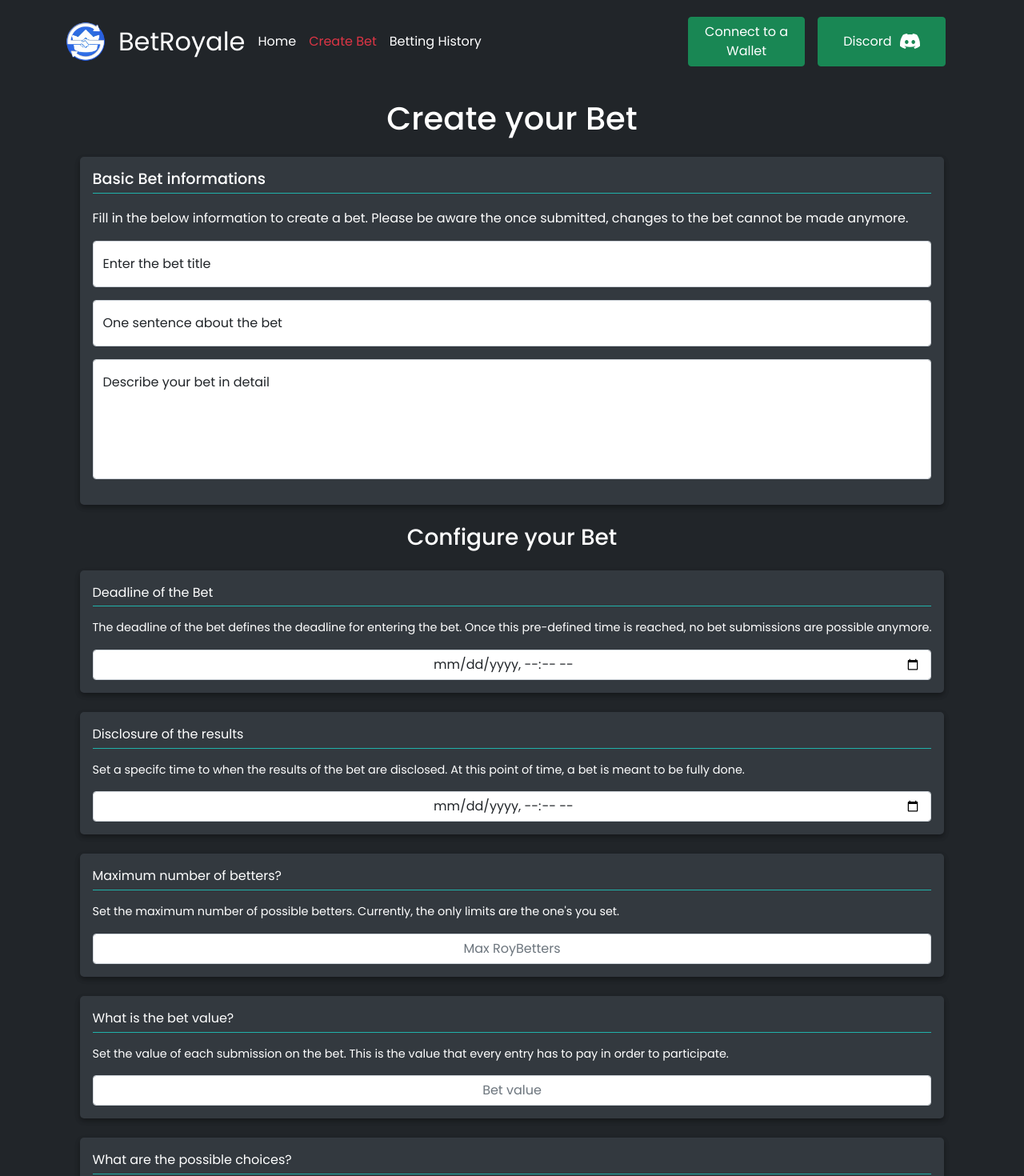
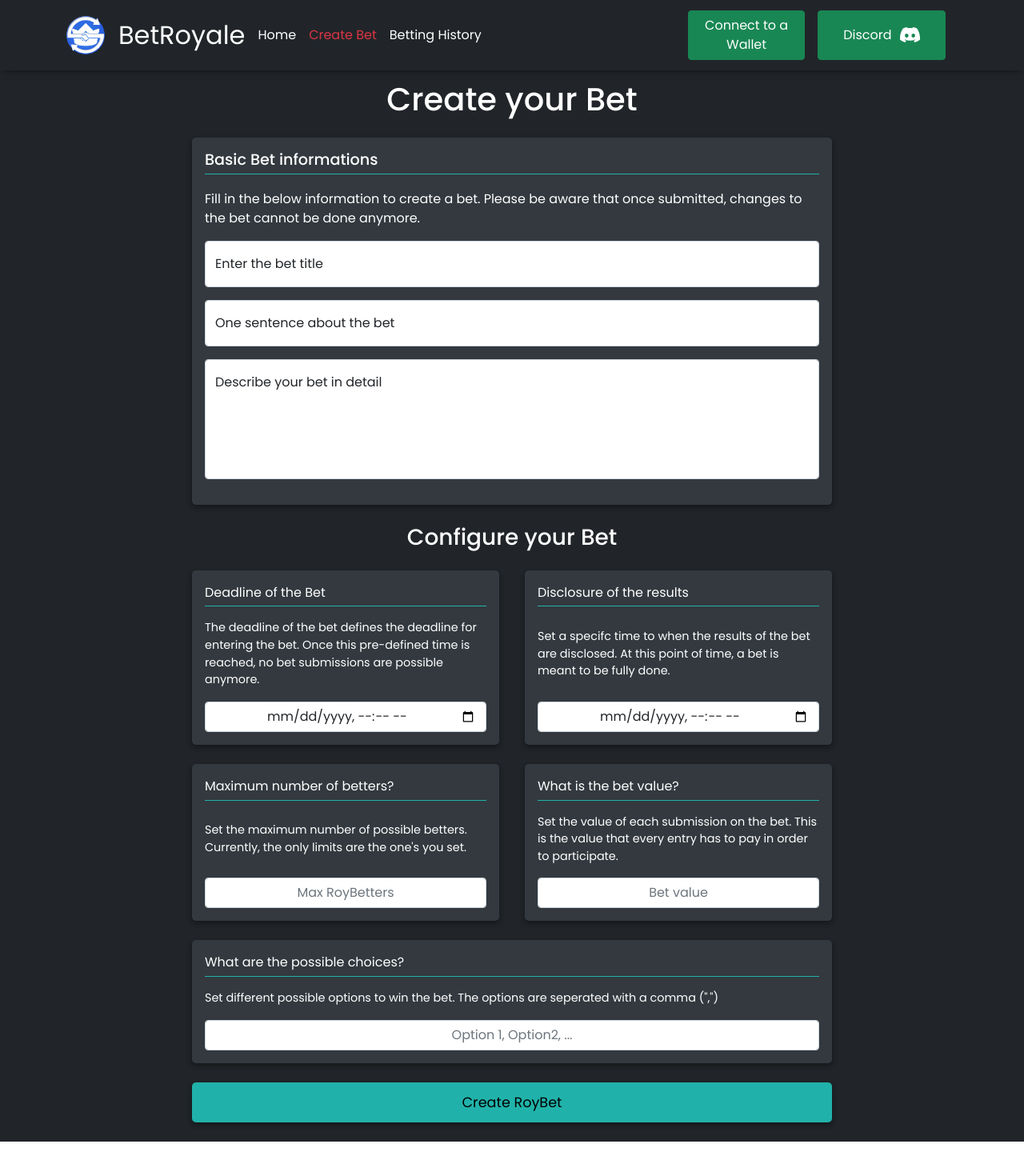
Before and after one commit to fsyntax/bet-royale, a React (Create React App) app: page /createBet in a window 1280 px wide. Shown: the top 1470 px of the page at 80% size. After the commit the page ends 1427 px from the top, so only its background shows below. Built offline with nearby package versions, Linux system fonts and the light colour scheme.

Commit message:
Added a few styling changes to the header, made the create bet page fully responsive.

```diff
--- a/src/components/Header.js
+++ b/src/components/Header.js
@@ -96,7 +96,7 @@ const Header = (props) => {
         </div>
       </Modal>
       <Navbar
-        className="main-navbar p-3"
+        className="main-navbar"
         collapseOnSelect
         expand="lg"
         bg="dark"
--- a/src/pages/CreateBet.js
+++ b/src/pages/CreateBet.js
@@ -74,7 +74,7 @@ const CreateBet = () => {
   }
 
   return (
-    <div className="container d-flex align-items-center flex-column pt-5 create-bet-form pb-4" >
+    <div className="container d-flex align-items-center flex-column pt-4 create-bet-form pb-4" >
       <Modal show={modal}>
         <div className="modal-content">
           <div className="modal-header">
@@ -105,7 +105,7 @@ const CreateBet = () => {
       <Form>
         <FormGroup className="create-bet-form__wrap">
           <h3> Basic Bet informations</h3>
-          <p>Fill in the below information to create a bet. Please be aware the once submitted, changes to the bet cannot be made anymore.</p>
+          <p>Fill in the below information to create a bet. Please be aware that once submitted, changes to the bet cannot be done anymore.</p>
           <FloatingLabel className="create-bet-form__field create-bet-form__title" controlId="cbf-title" label="Enter the bet title">
             <Form.Control
               aria-label="Title"
@@ -185,7 +185,7 @@ const CreateBet = () => {
               ref={betValueInputRef}
             />
           </FormGroup>
-          <FormGroup className="create-bet-form__config__field create-bet-form__config__betters">
+          <FormGroup className="create-bet-form__config__field create-bet-form__config__options">
             <label htmlFor="maxBetters" className="d-block">
               What are the possible choices?
             </label>
--- a/src/pages/Home.js
+++ b/src/pages/Home.js
@@ -47,8 +47,8 @@ const Home = () => {
   }, []);
 
   return (
-    <div className="container d-flex align-items-center flex-column h-100 w-100 pt-5">
-      <h1 className="text-4xl mb-5">RoyBet Centre</h1>
+    <div className="container d-flex align-items-center flex-column h-100 w-100 pt-4">
+      <h1 className="text-4xl mb-4">RoyBet Centre</h1>
       <div className="mt-10 w-100 d-flex justify-items-center align-items-center">
         <BettingTable data={currentBets} betHistoryData={betHistory} />
       </div>
--- a/src/styles/createbet.scss
+++ b/src/styles/createbet.scss
@@ -1,6 +1,12 @@
 @import 'variables.scss';
 
 .create-bet-form {
+    form {
+        @media (min-width: $screen-lg) {
+            max-width: 800px;
+        }
+    }
+
     label {
         color: var(--c-dark);
     }
@@ -29,6 +35,16 @@
     }
 
     &__config {
+        @media (min-width: $screen-lg) {
+            display: grid;
+            grid-template-columns: repeat(2, 1fr);
+            grid-column-gap: 2em;
+        }
+
+        h3 {
+            grid-column-start: span 2;
+        }
+
         label {
             color: var(--c-light);
             border-bottom: 1px solid var(--roy-primary);
@@ -46,12 +62,24 @@
             box-shadow: var(--box-shadow-primary);
             margin-bottom: 1.5em;
 
+            @media (min-width: $screen-lg) {
+                display: flex;
+                flex-direction: column;
+                justify-content: space-between;
+            }
+
             p {
                 font-size: .9em;
             }
 
             input {
                 text-align: center;
+            }
+        }
+
+        &__options {
+            @media (min-width: $screen-lg) {
+                grid-column-start: span 2;
             }
         }
     }
@@ -66,5 +94,8 @@
         box-shadow: var(--box-shadow-primary);
         border: none;
 
+        @media (min-width: $screen-lg) {
+            grid-column-start: span 2;
+        }
     }
 }
--- a/src/styles/header.scss
+++ b/src/styles/header.scss
@@ -12,6 +12,10 @@
       margin-left: 0.5em;
     }
   }
+}
+
+.main-navbar {
+  box-shadow: 0 0 10px -3px black;
 }
 
 .main-nav {
@@ -44,6 +48,7 @@
   }
 
   &__connect {
+
     .main-nav__item,
     button,
     a {
```
